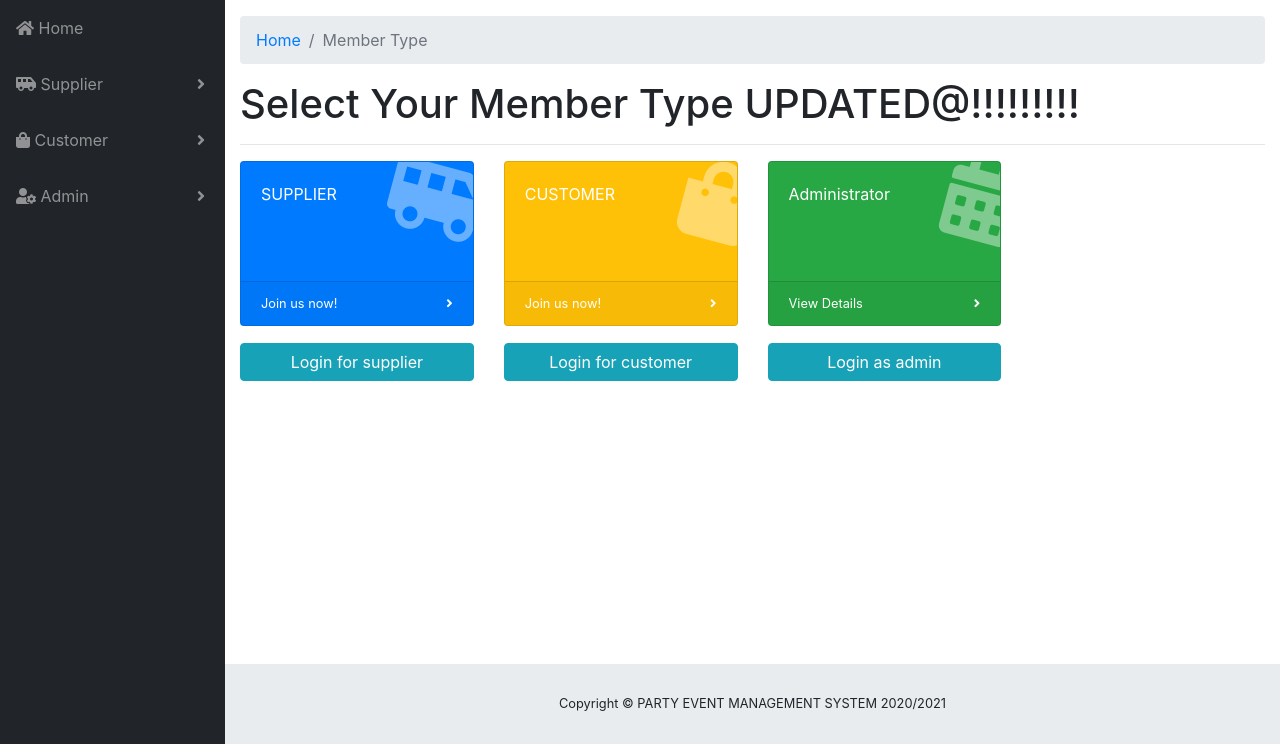
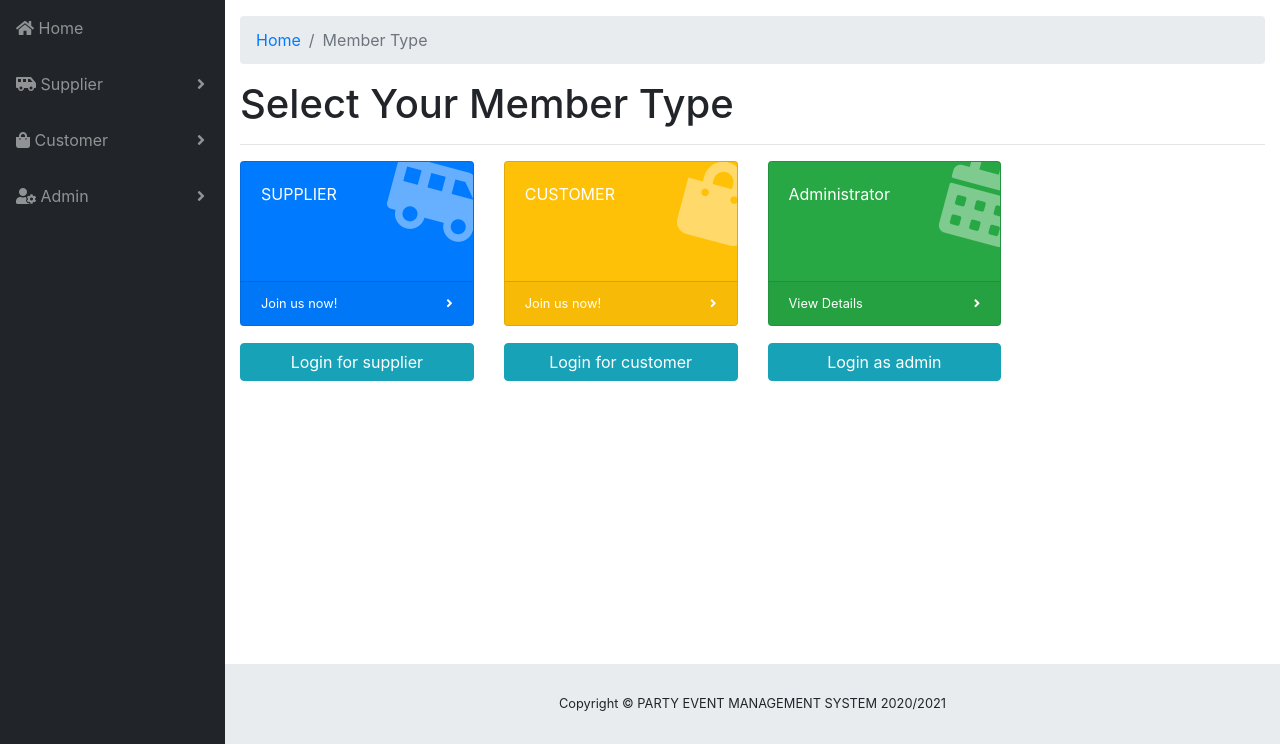
Before and after one commit to yewkhen97/Event_management_system, a PHP site: page /EMS/ in a window 1280 px wide. Shown: the part 56-800 px from the top of the page. Run offline with PHP 8.4, Linux system fonts and the light colour scheme.

Commit message:
Revert "Update index.php"

```diff
--- a/ApplicationLayer/UserView/index.php
+++ b/ApplicationLayer/UserView/index.php
@@ -371,7 +371,7 @@ span.psw {
           </ol>
 
           <!-- Page Content -->
-          <h1>Select Your Member Type UPDATED@!!!!!!!!!</h1>
+          <h1>Select Your Member Type</h1>
           <hr>
              <!-- Icon Cards-->
           <div class="row">
```
